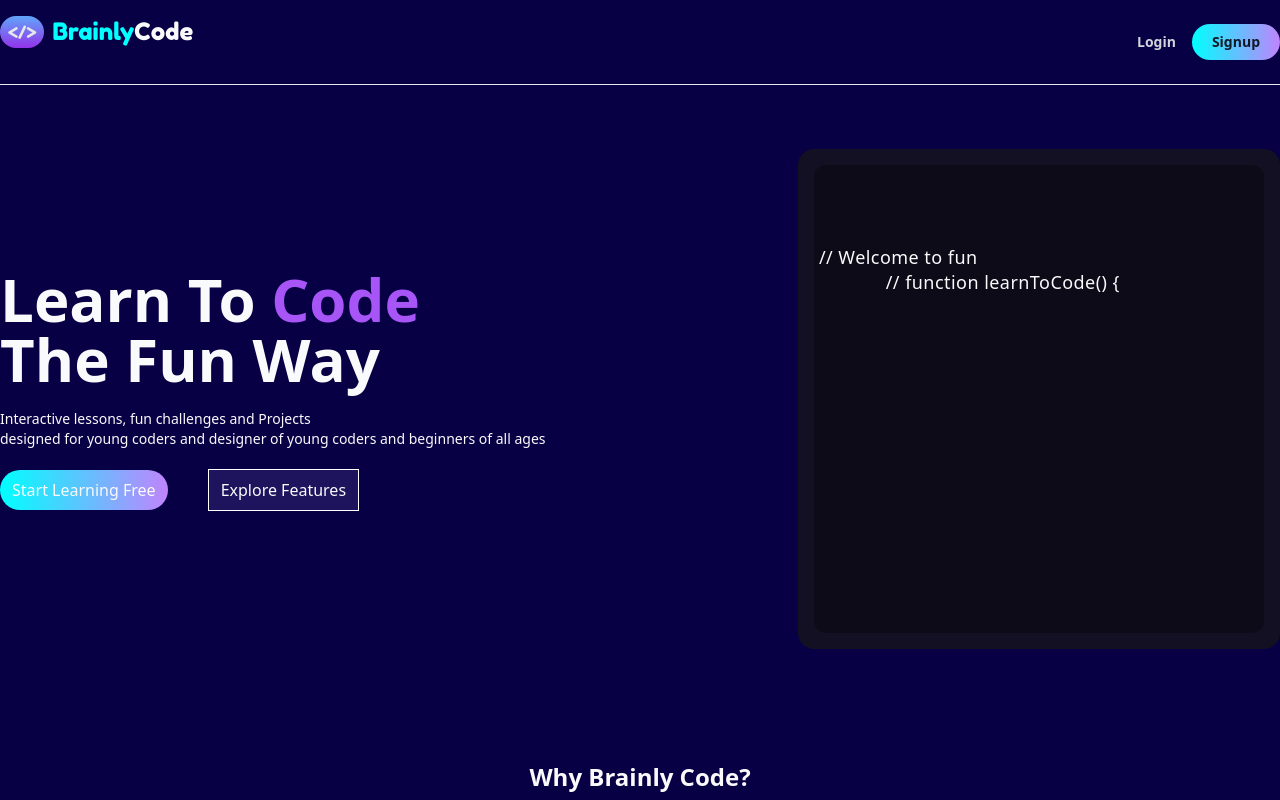
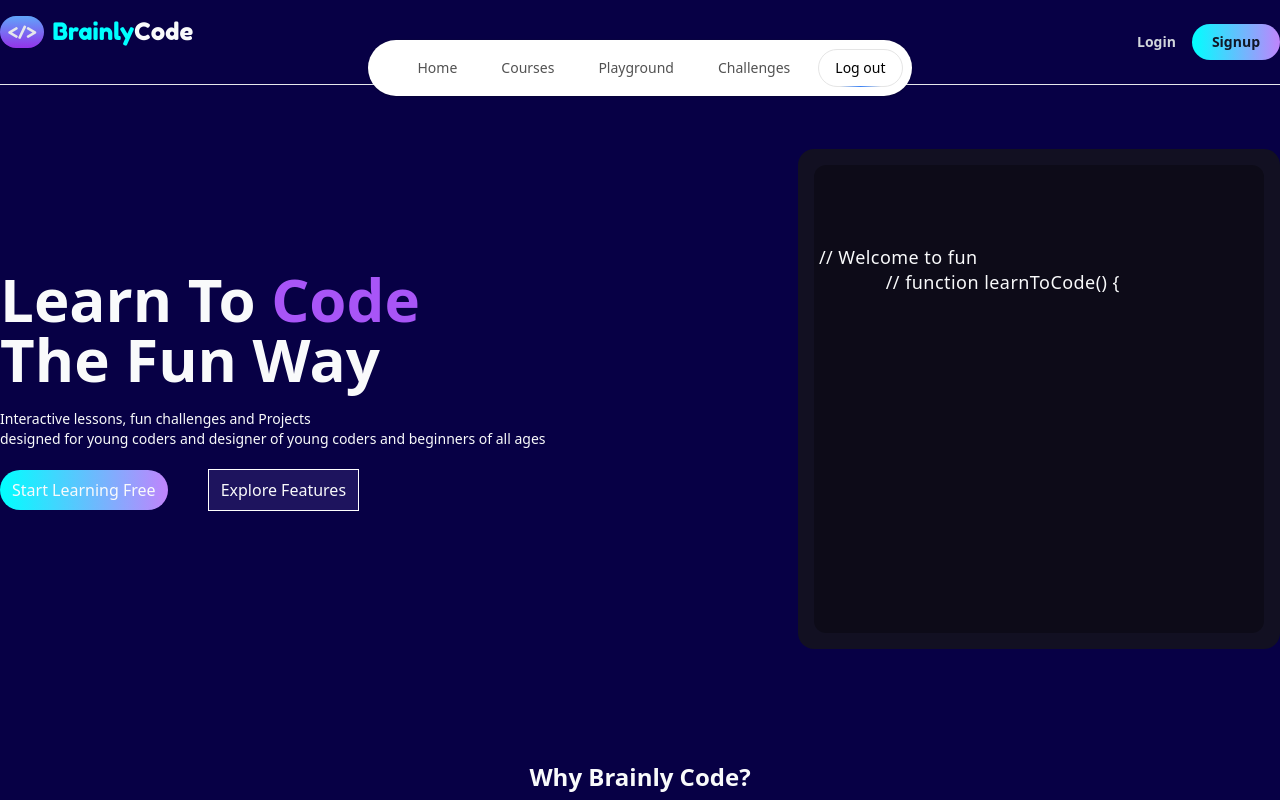
Before and after one commit to Brainly-Code/Brainly-Code, a React (Vite) app: page / in a window 1280 px wide. Shown: the top 800 px of the page. Built offline with nearby package versions, Linux system fonts and the light colour scheme.

Commit message:
Worked on Navbar a bit

```diff
--- a/src/Components/ui/FloatingNav.jsx
+++ b/src/Components/ui/FloatingNav.jsx
@@ -1,7 +1,6 @@
 "use client";
 import React, { useState } from "react";
 import {
-  // eslint-disable-next-line no-unused-vars
   motion,
   AnimatePresence,
   useScroll,
@@ -10,64 +9,52 @@
 import { cn } from "@/lib/utils";
 import { Link } from "react-router-dom";
 
-export const FloatingNav = ({
-  navItems,
-  className
-}) => {
+export const FloatingNav = ({ navItems, className }) => {
   const { scrollYProgress } = useScroll();
   const [visible, setVisible] = useState(false);
 
   useMotionValueEvent(scrollYProgress, "change", (current) => {
-    if (typeof current === "number") {
-      let direction = current - scrollYProgress.getPrevious();
-      if (scrollYProgress.get() < 0.05) {
-        setVisible(false);
-      } else {
-        if (direction < 0) {
+    // Show nav whenever scroll is beyond 5%
+    if (current > 0.05) {
       setVisible(true);
     } else {
       setVisible(false);
-        }
-      }
     }
   });
 
   return (
     <AnimatePresence mode="wait">
+      {visible && (
         <motion.div
-        initial={{
-          opacity: 1,
-          y: -100,
-        }}
-        animate={{
-          y: visible ? 0 : -100,
-          opacity: visible ? 1 : 0,
-        }}
-        transition={{
-          duration: 0.2,
-        }}
+          initial={{ opacity: 0, y: -50 }}
+          animate={{ opacity: 1, y: 0 }}
+          exit={{ opacity: 0, y: -50 }}
+          transition={{ duration: 0.2 }}
           className={cn(
             "flex max-w-fit fixed top-10 inset-x-0 mx-auto border opacity-30 border-transparent dark:border-white/[0.2] rounded-full dark:bg-[#070045] bg-white shadow-[0px_2px_3px_-1px_rgba(0,0,0,0.1),0px_1px_0px_0px_rgba(25,28,33,0.02),0px_0px_0px_1px_rgba(25,28,33,0.08)] z-[5000] pr-2 pl-8 py-2 items-center justify-center space-x-4",
             className
-        )}>
-        {navItems && navItems.map((navItem, idx) => (
+          )}
+        >
+          {navItems?.map((navItem, idx) => (
             <Link
               key={`link=${idx}`}
               to={navItem.link}
               className={cn(
                 "relative dark:text-neutral-50 items-center flex space-x-1 text-neutral-600 dark:hover:text-neutral-300 hover:text-neutral-500 px-3 py-2"
-            )}>
+              )}
+            >
               <span className="block sm:hidden">{navItem.icon}</span>
               <span className="hidden sm:block text-sm">{navItem.name}</span>
             </Link>
           ))}
-        <button
-          className="border text-sm font-medium relative border-neutral-200 dark:border-white/[0.2] text-black dark:text-white px-4 py-2 rounded-full">
-          <span><Link to="/login">Log out</Link></span>
-          <span
-            className="absolute inset-x-0 w-1/2 mx-auto -bottom-px bg-gradient-to-r from-transparent via-blue-500 to-transparent h-px" />
+          <button className="border text-sm font-medium relative border-neutral-200 dark:border-white/[0.2] text-black dark:text-white px-4 py-2 rounded-full">
+            <span>
+              <Link to="/login">Log out</Link>
+            </span>
+            <span className="absolute inset-x-0 w-1/2 mx-auto -bottom-px bg-gradient-to-r from-transparent via-blue-500 to-transparent h-px" />
           </button>
         </motion.div>
+      )}
     </AnimatePresence>
   );
 };
--- a/src/Components/ui/Header.jsx
+++ b/src/Components/ui/Header.jsx
@@ -77,7 +77,7 @@
       return;
     }
     try {
-      const res = await upgradeToPro(userId).unwrap();
+      const res = await upgradeToPro(Number(userId)).unwrap();
       toast.success("Congratulations! You are now a Pro Member!");
       setShowUpgradeMessage(true);
       setIsProMember(true); // Update local state immediately
--- a/src/Components/ui/TextGenerate.jsx
+++ b/src/Components/ui/TextGenerate.jsx
@@ -2,7 +2,7 @@
 import { useEffect } from "react";
 
 // eslint-disable-next-line no-unused-vars
-import { motion, stagger, useAnimate } from "motion/react";
+import { motion, stagger, useAnimate } from "framer-motion";
 import { cn } from "@/lib/utils";
 
 const TextGenerateEffect = ({
```
Also changed, not shown: 1 other file (tests, documents, lock files or other folders). Lines whose indentation alone changed are shown as unchanged.
